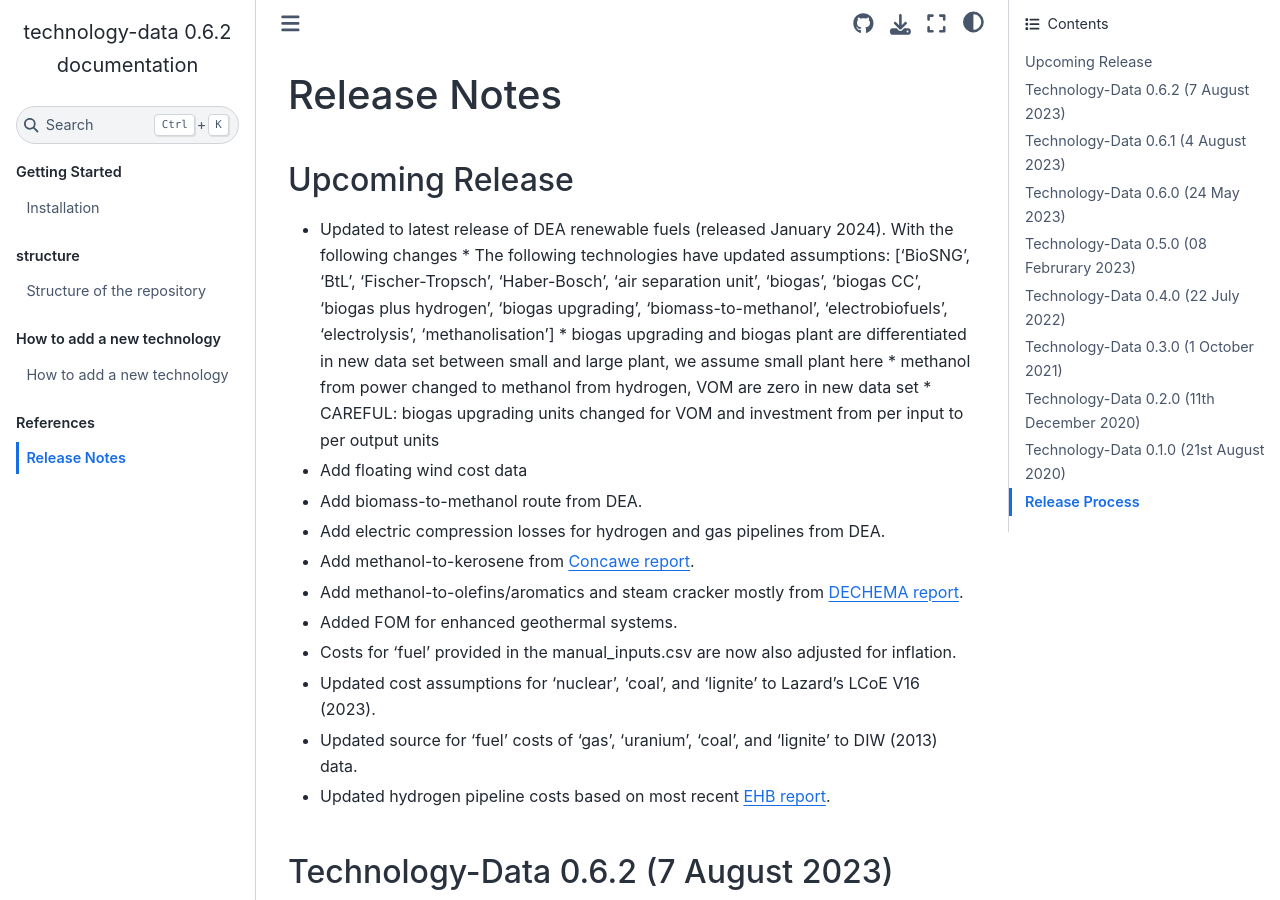
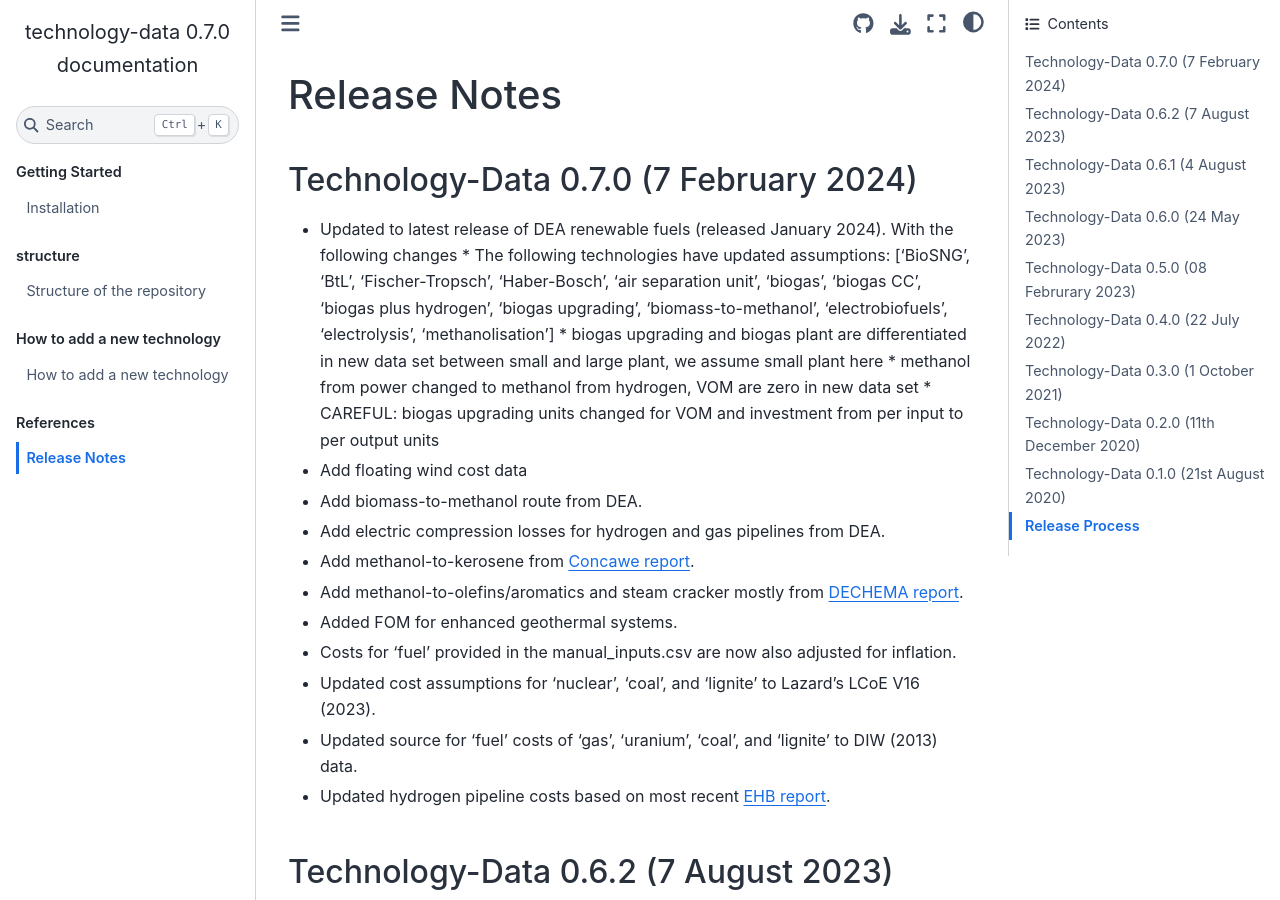
Before and after one commit to PyPSA/technology-data, a Sphinx documentation site: the page built from docs/release_notes.rst, in a window 1280 px wide and 900 px high. Built offline with Sphinx 7.4.7 and the Sphinx Book theme 1.1.4, drawn with Linux system fonts in a browser that asks for light colours.

Commit message:
prepare release v0.7.0

```diff
--- a/config.yaml
+++ b/config.yaml
@@ -1,4 +1,4 @@
-version: 0.6.2
+version: 0.7.0
 
 # considered years for output data
 years : [2020, 2025, 2030, 2035, 2040, 2045, 2050]
--- a/docs/conf.py
+++ b/docs/conf.py
@@ -73,9 +73,9 @@ author = u'2020-2023 Marta Victoria (Aarhus University), Kun Zhu (Aarhus Univers
 # built documents.
 #
 # The short X.Y version.
-version = u'0.6'
+version = u'0.7'
 # The full version, including alpha/beta/rc tags.
-release = u'0.6.2'
+release = u'0.7.0'
 
 # The language for content autogenerated by Sphinx. Refer to documentation
 # for a list of supported languages.
--- a/docs/release_notes.rst
+++ b/docs/release_notes.rst
@@ -2,8 +2,11 @@
 Release Notes
 ##########################################
 
-Upcoming Release
-================
+.. Upcoming Release
+.. ================
+
+Technology-Data 0.7.0 (7 February 2024)
+=======================================
 
 * Updated to latest release of DEA renewable fuels (released January 2024). With the following changes
   * The following technologies have updated assumptions: ['BioSNG', 'BtL', 'Fischer-Tropsch', 'Haber-Bosch', 'air separation unit', 'biogas', 'biogas CC', 'biogas plus hydrogen', 'biogas upgrading', 'biomass-to-methanol', 'electrobiofuels', 'electrolysis', 'methanolisation']
```
